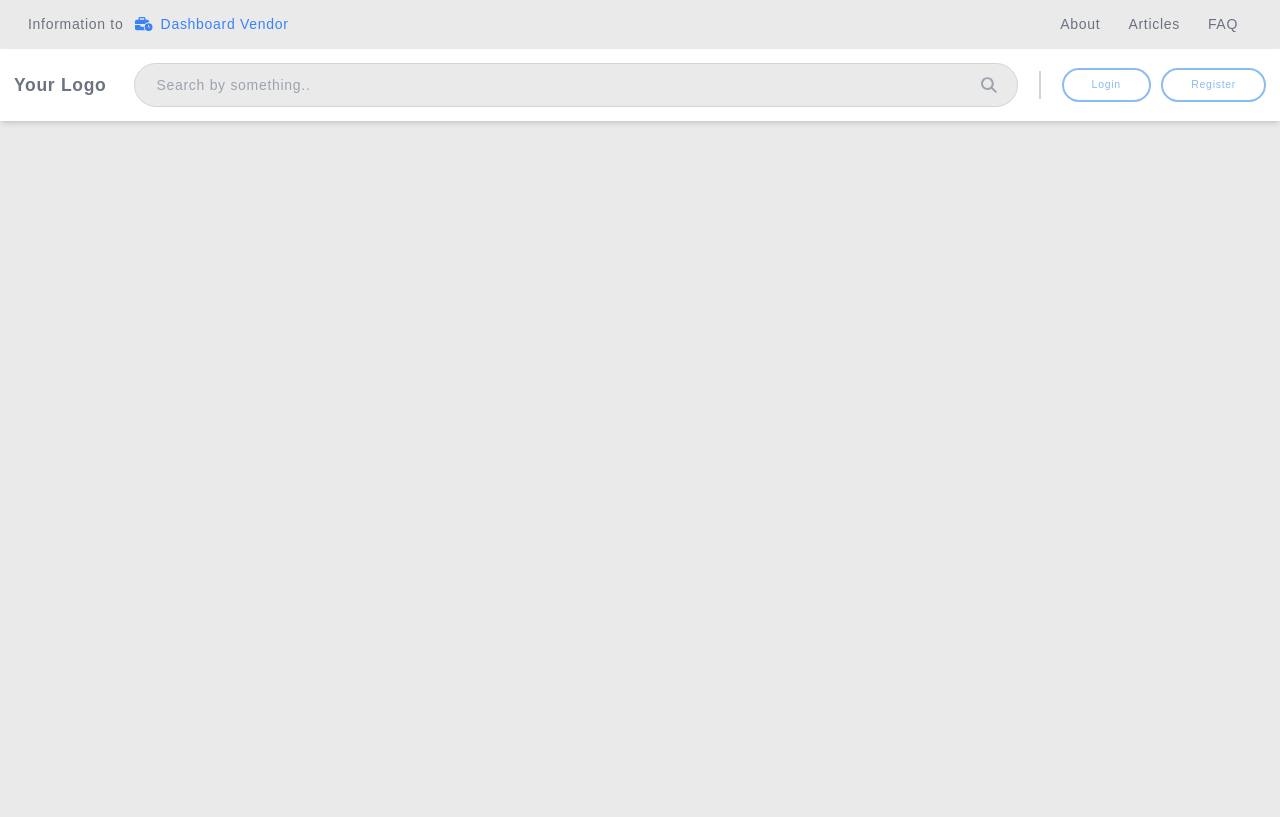
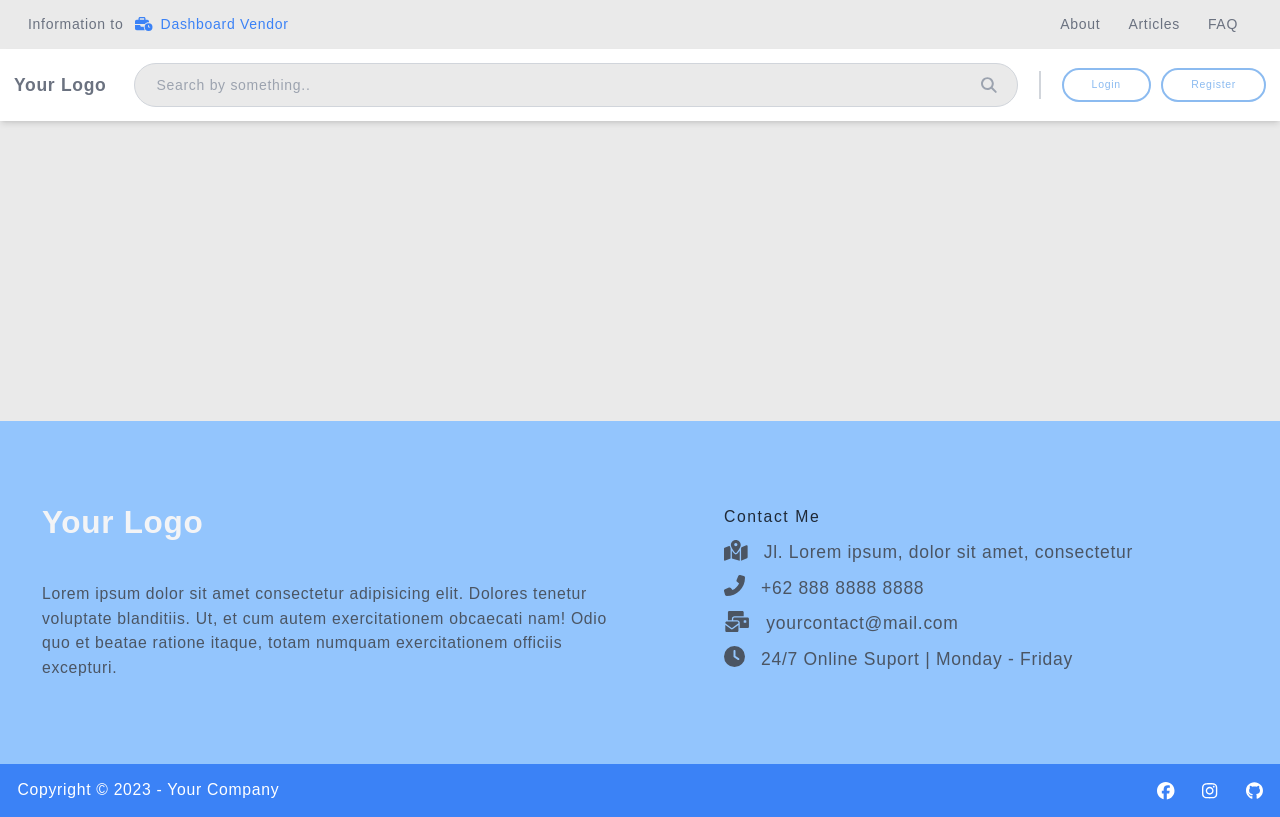
Before and after one commit to NichiNect/pasfica, a Nuxt app: page /front/layout-1 in a window 1280 px wide. Built offline with nearby package versions, Linux system fonts and the light colour scheme.

Commit message:
Footer component, move to front layouts, add brand fa icons

```diff
--- /dev/null
+++ b/components/base/layout/Footer.vue
@@ -0,0 +1,99 @@
+<script setup>
+import { faClockFour, faMailBulk, faMapMarkedAlt, faPhoneAlt } from '@fortawesome/free-solid-svg-icons';
+import { faFacebook, faGithub, faInstagram, } from '@fortawesome/free-brands-svg-icons';
+import moment from 'moment';
+moment.locale('id');
+
+</script>
+
+<template>
+  <footer class="text-gray-100 bg-lightPrimary">
+    <div class="container flex items-start flex-wrap md:flex-row md:flex-nowrap flex-col px-12 py-24">
+      <div class="w-3/6 flex-shrink-0 md:mx-0 text-left">
+        <div>
+          <!-- <NuxtLink class="w-26 hidden lg-block">
+            <img src="/logo.png" width="180" height="60" />
+          </NuxtLink> -->
+          <h1 class='text-4xl font-bold whitespace-nowrap'>Your Logo</h1>
+        </div>
+
+        <p class="mt-12 text-lg text-gray-600">
+            Lorem ipsum dolor sit amet consectetur adipisicing elit. Dolores tenetur voluptate blanditiis. Ut, et cum autem exercitationem obcaecati nam! Odio quo et beatae ratione itaque, totam numquam exercitationem officiis excepturi.
+        </p>
+      </div>
+
+      <div class="flex flex-grow flex-wrap -mb-10 mt-10 md:pl-20 md:mt-0 text-left">
+        <div class="w-full md:px-4">
+          <h2 class="title-font font-medium tracking-widest text-lg mb-3 text-gray-800">
+            Contact Me
+          </h2>
+
+          <div class="mb-10">
+            <ul>
+              <li class="mb-3">
+                <NuxtLink
+                  href="#"
+                  class="text-gray-600 hover:text-gray-800 text-xl">
+                  <FontAwesomeIcon
+                    :icon="faMapMarkedAlt"
+                    class="mr-3 text-one text-2xl"/>
+                  Jl. Lorem ipsum, dolor sit amet, consectetur
+                </NuxtLink>
+              </li>
+              <li class="mb-3">
+                <NuxtLink
+                  href="#"
+                  class="text-gray-600 hover:text-gray-800 text-xl">
+                  <FontAwesomeIcon
+                    :icon="faPhoneAlt"
+                    class="mr-3 text-one text-2xl"/>
+                  +62 888 8888 8888
+                </NuxtLink>
+              </li>
+              <li class="mb-3">
+                <NuxtLink
+                  href="#"
+                  class="text-gray-600 hover:text-gray-800 text-xl">
+                  <FontAwesomeIcon
+                    :icon="faMailBulk"
+                    class="mr-3 text-one text-2xl"/>
+                  yourcontact@mail.com
+                </NuxtLink>
+              </li>
+              <li class="mb-3">
+                <NuxtLink
+                  href="#"
+                  class="text-gray-600 hover:text-gray-800 text-xl">
+                  <FontAwesomeIcon
+                    :icon="faClockFour"
+                    class="mr-3 text-one text-2xl"/>
+                    24/7 Online Suport | Monday - Friday
+                </NuxtLink>
+              </li>
+            </ul>
+          </div>
+        </div>
+      </div>
+    </div>
+
+    <div class="bg-primary">
+      <div class="container flex flex-wrap mx-auto py-4 px-5">
+        <p class="text-white text-lg text-center sm:text-left">
+          Copyright &copy; {{ moment(new Date()).format('Y') }} -
+          Your Company
+        </p>
+        <div class="inline-flex gap-5 justify-center sm:justify-start my-auto sm:ml-auto sm:mt-1">
+          <NuxtLink to="#" class="text-gray-500">
+            <FontAwesomeIcon :icon="faFacebook" class="text-white text-xl" />
+          </NuxtLink>
+          <NuxtLink to="#" class="ml-3 text-gray-500">
+            <FontAwesomeIcon :icon="faInstagram" class="text-white text-xl" />
+          </NuxtLink>
+          <NuxtLink to="#" class="ml-3 text-gray-500">
+            <FontAwesomeIcon :icon="faGithub" class="text-white text-xl" />
+          </NuxtLink>
+        </div>
+      </div>
+    </div>
+  </footer>
+</template>
--- /dev/null
+++ b/layouts/front.vue
@@ -0,0 +1,8 @@
+<script setup>
+</script>
+
+<template>
+  <BaseLayoutNavbarFront />
+    <slot />
+  <BaseLayoutFooter />
+</template>
--- a/package.json
+++ b/package.json
@@ -15,6 +15,7 @@
   },
   "dependencies": {
     "@fortawesome/fontawesome-svg-core": "^6.4.2",
+    "@fortawesome/free-brands-svg-icons": "^6.4.2",
     "@fortawesome/free-regular-svg-icons": "^6.4.2",
     "@fortawesome/free-solid-svg-icons": "^6.4.2",
     "@fortawesome/vue-fontawesome": "^3.0.3",
--- a/pages/front/layout-1.vue
+++ b/pages/front/layout-1.vue
@@ -1,8 +1,15 @@
 <script setup>
+/**
+ * * Layouts
+ */
+ definePageMeta({
+  layout: "front",
+});
+
 </script>
 
 <template>
-  <BaseLayoutNavbarFront />
+  <div class='h-[calc(100vh-500px)]'>
 
-
+  </div>
 </template>
```
Also changed, not shown: 1 other file (tests, documents, lock files or other folders).
